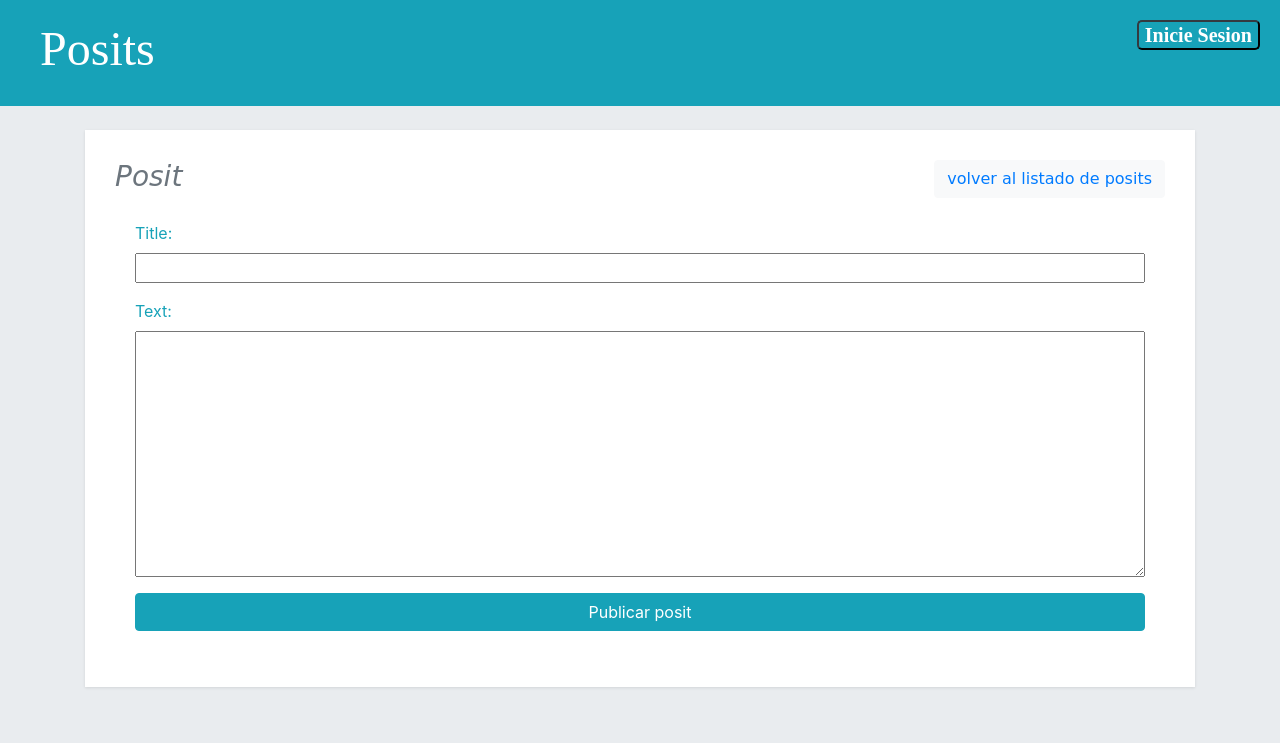
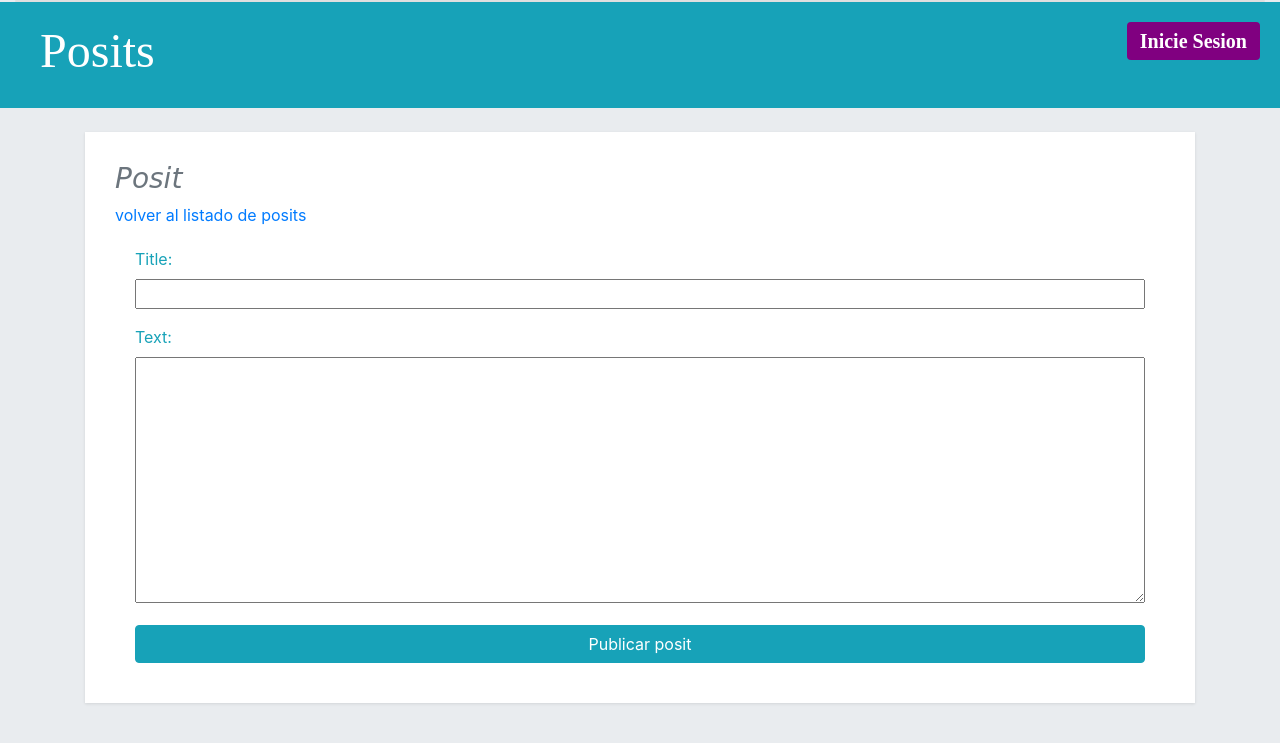
Before and after one commit to giampierre/Posits-Python, a Django app: page /post/new in a window 1280 px wide. Shown: the top 743 px of the page. Run offline with Django 3.2, Linux system fonts and the light colour scheme; some libraries are stand-ins or nearby versions.

Commit message:
ultima modificacion

```diff
--- a/notas/static/css/notas.css
+++ b/notas/static/css/notas.css
@@ -59,10 +59,21 @@ h1, h2, h3, h4 {
 }
 
 .p-nuevo{
-    background: none;
+    background: #800080;
     text-transform: uppercase;
     font-weight: 200!important;
     border-radius: 5px;
+    display: inline-block;
+    font-weight: 400;
+    text-align: center;
+    white-space: nowrap;
+    vertical-align: middle;
+    user-select: none;
+    border: 1px solid transparent;
+    padding: .375rem .75rem;
+    font-size: 1rem;
+    border-radius: .25rem;
+    transition: color .15s ease-in-out,background-color .15s ease-in-out,border-color .15s ease-in-out,box-shadow .15s ease-in-out;
 }
 
 .p-small{
--- a/notas/templates/notas/base.html
+++ b/notas/templates/notas/base.html
@@ -1,3 +1,32 @@
+
+{% load static %}
+<!DOCTYPE html>
+<html lang="en">
+<head>
+    <link rel="stylesheet" href="https://maxcdn.bootstrapcdn.com/bootstrap/4.3.1/css/bootstrap.min.css">
+    <script src="https://ajax.googleapis.com/ajax/libs/jquery/3.3.1/jquery.min.js"></script>
+    <script src="https://cdnjs.cloudflare.com/ajax/libs/popper.js/1.14.7/umd/popper.min.js"></script>
+    <script src="https://maxcdn.bootstrapcdn.com/bootstrap/4.3.1/js/bootstrap.min.js"></script>
+    <meta charset="UTF-8">
+    <meta name="viewport" content="width=device-width, initial-scale=1.0">
+    <meta http-equiv="X-UA-Compatible" content="ie=edge">
+    <title>Document</title>
+</head>
+<body>
+    <div class="container-fluid">
+        <div class="row">
+            <div class="col-md-12">
+            <div class="card">
+            <div class="body">
+
+            </div>
+            </div>
+            </div>
+        </div>
+    </div>
+</body>
+</html>
+
 {% load static %}
 <html>
     <head>
@@ -15,7 +44,7 @@
             <h1>
                 <a href="/">Posits</a>
                 {% if user.is_authenticated %}
-                <button type="button" class="p-nuevo btn-dark btn-xs float-right">
+                <button type="button" class="p-nuevo btn-dark btn-xs float-right btn-outline-dark">
                     <a class="p-small" href="{% url 'post_new' %}">añadir posit</a>
                 </button>
                 <hr>
--- a/notas/templates/notas/post_edit.html
+++ b/notas/templates/notas/post_edit.html
@@ -6,8 +6,8 @@
                 <div class="text-muted">
                     <h3>
                         <i>Posit</i>
-                        <button class="btn btn-light float-right"><a href="/" class="none text-primary">volver al listado de posits</a></button>
                     </h3>
+                    <a href="/" class="none text-primary">volver al listado de posits</a>
                 </div>
                 <div class="card-body text-info">
                     <form method="POST" class="post-form">
--- a/notas/templates/notas/post_list.html
+++ b/notas/templates/notas/post_list.html
@@ -12,7 +12,7 @@
         <div class="body">
             <blockquote class="blockquote mb-0">
             <small>{{ post.text|linebreaksbr }}</small>
-            <footer class="blockquote-footer text-primary"><cite title="fecha de publicación"><small class="text-primary">Publicado el {{ post.published_date }}</small></cite><small title="autor de la publicación" class="text-muted float-right">* {{ post.author }}</small></footer>
+            <footer class="blockquote-footer text-primary"><cite title="fecha de publicación"><small class="text-primary">Publicado el {{ post.published_date }}</small></cite><!----<small title="autor de la publicación" class="text-muted float-right">* {{ post.author }}</small--></footer>
             </blockquote>
         </div>
         </div>
```
Also changed, not shown: notas/templates/notas/post_detail.html (+5 -6 lines).
